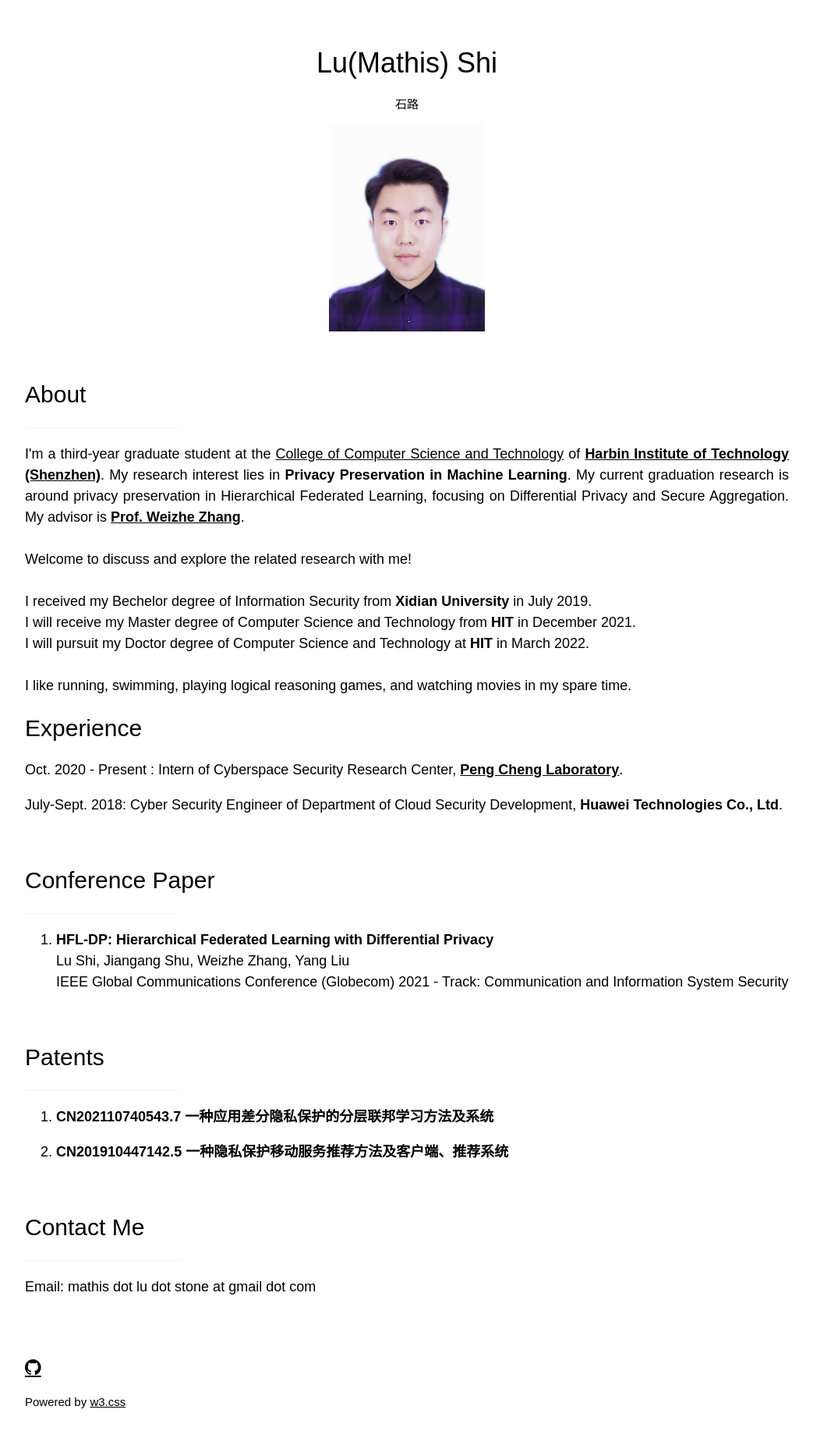
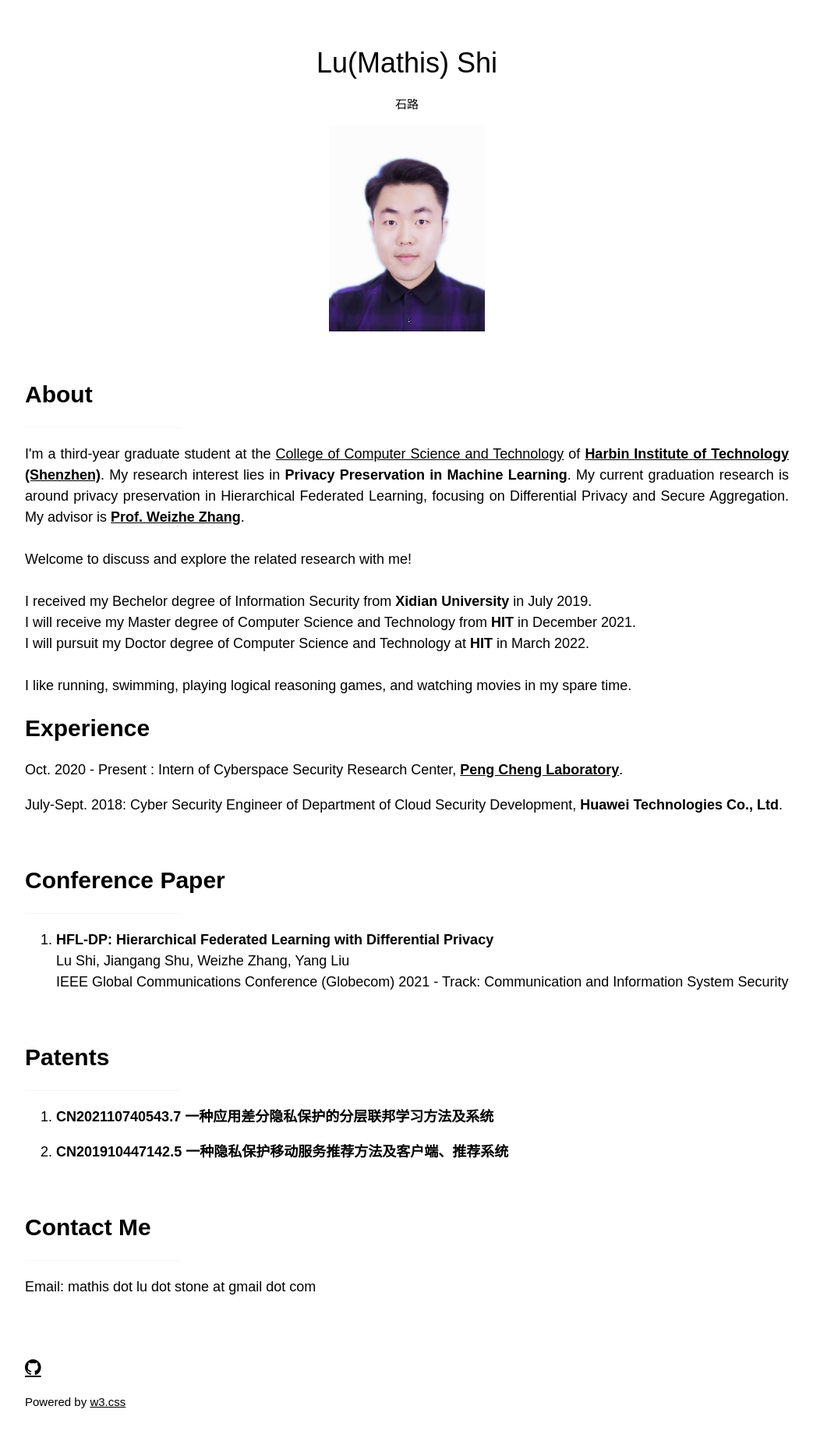
Before and after one commit to Mathislu/Mathislu.github.io, a Jekyll site: the page index.html, which Jekyll copies as it is, in a window 1280 px wide. Shown: the whole page at 78% size, without its empty margins (178-1221 px from the left). Built offline with Jekyll 4.4.1, drawn with Linux system fonts in a browser that asks for light colours.

Commit message:
Update index.html

```diff
--- a/index.html
+++ b/index.html
@@ -60,7 +60,7 @@ body, h1,h2,h3,h4,h5,h6 {font-family: "Arial", sans-serif}
 
   <!-- About Section -->
   <div class="w3-content w3-justify w3-text-black w3-padding-16" id="about">
-    <h2 class="w3-text-black">About</h2>
+    <h2 class="w3-text-black"><b>About</b></h2>
     <hr style="width:200px" class="w3-opacity">
     <p class="w3-large">
     I'm a third-year graduate student at the <a href="http://cs.hitsz.edu.cn/index.htm">College of Computer Science and Technology</a> of <b><a href="https://www.hitsz.edu.cn/index.html">Harbin Institute of Technology (Shenzhen)</a></b>.
@@ -87,7 +87,7 @@ body, h1,h2,h3,h4,h5,h6 {font-family: "Arial", sans-serif}
     <p class="w3-large" style="text-indent:7em"> 2018 - Intern of <a href="https://alibaba-gemini-lab.github.io/">Gemini Lab</a>, Alibaba Group. (Mentor: Cheng Hong)</p> -->
 
     <!-- Testimonials -->
-    <h2 class="w3-text-black">Experience</h2>
+    <h2 class="w3-text-black"><b>Experience</b></h2>
     <p class="w3-large" style="text-indent:0em"> Oct. 2020 - Present : Intern of Cyberspace Security Research Center, <b><a href="https://www.pcl.ac.cn/">Peng Cheng Laboratory</a></b>.<br></p>
     <p class="w3-large" style="text-indent:0em"> July-Sept. 2018: Cyber Security Engineer of Department of Cloud Security Development, <b>Huawei Technologies Co., Ltd</b>.</p>
   <!-- End About Section -->
@@ -95,7 +95,7 @@ body, h1,h2,h3,h4,h5,h6 {font-family: "Arial", sans-serif}
 
   <!-- Portfolio Section -->
   <div class="w3-padding-16 w3-content" id="pub">
-    <h2 class="w3-text-black">Conference Paper</h2>
+    <h2 class="w3-text-black"><b>Conference Paper</b></h2>
     <hr style="width:200px" class="w3-opacity">
 
     <ol class="w3-large">
@@ -109,7 +109,7 @@ body, h1,h2,h3,h4,h5,h6 {font-family: "Arial", sans-serif}
 
   <!-- Patents Section -->
   <div class="w3-padding-16 w3-content" id="pub">
-    <h2 class="w3-text-black">Patents</h2>
+    <h2 class="w3-text-black"><b>Patents</b></h2>
     <hr style="width:200px" class="w3-opacity">
 
     <ol class="w3-large">
@@ -125,7 +125,7 @@ body, h1,h2,h3,h4,h5,h6 {font-family: "Arial", sans-serif}
 
   <!-- Contact Section -->
   <div class="w3-padding-16 w3-content w3-text-black" id="contact">
-    <h2 class="w3-text-black">Contact Me</h2>
+    <h2 class="w3-text-black"><b>Contact Me</b></h2>
     <hr style="width:200px" class="w3-opacity">
 
     <div class="w3-section">
```
